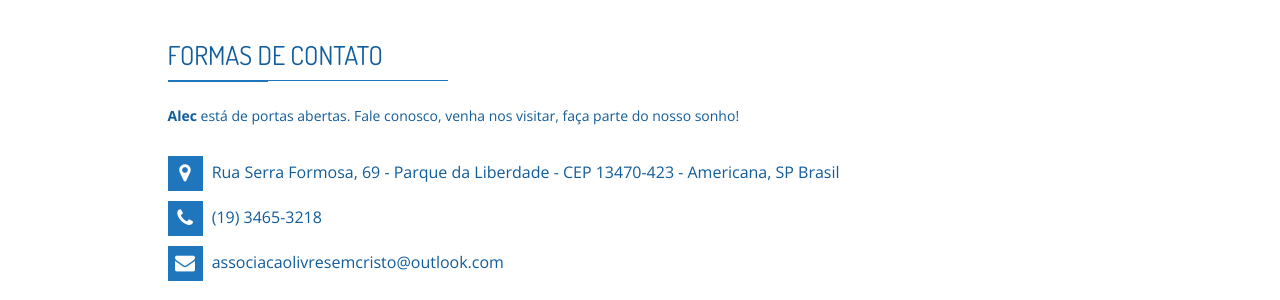
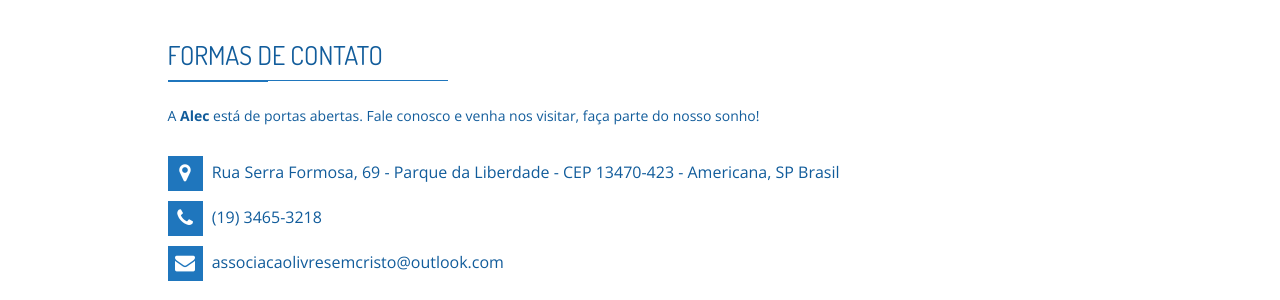
Before and after one commit to eusoualec/eusoualec.github.io, a Jekyll site: the page built from contact.html, in a window 1280 px wide. Shown: the part 281-581 px from the top of the page. Built offline with Jekyll 4.4.1, drawn with Linux system fonts in a browser that asks for light colours; nearby versions of some CDN libraries.

```diff
--- a/contact.html
+++ b/contact.html
@@ -14,7 +14,7 @@ page-description: Faça parte do nosso sonho
 
 					<h2 class="title-style-2">FORMAS DE CONTATO<span class="title-under"></span></h2>
 					<p>
-						<b>Alec</b> está de portas abertas. Fale conosco, venha nos visitar, faça parte do nosso sonho!
+						A <b>Alec</b> está de portas abertas. Fale conosco e venha nos visitar, faça parte do nosso sonho!
 					</p>
 
 					<div class="contact-items">
```
